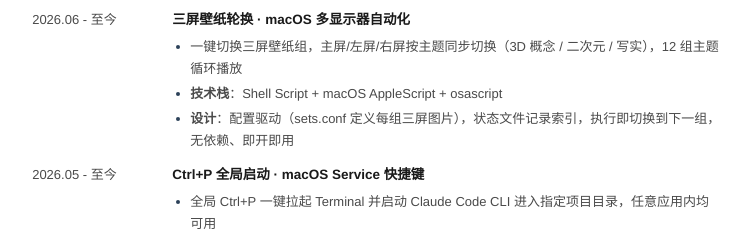
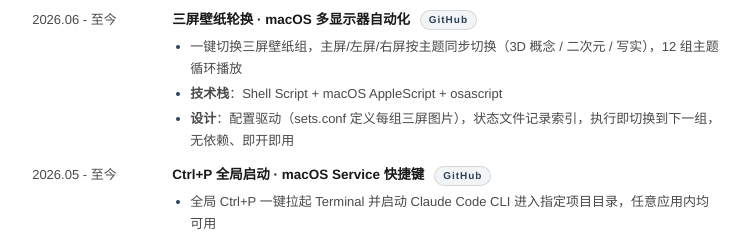
Before and after one commit to Lumos-789/Lumos-789.github.io, a plain HTML site: page index.html in a window 1280 px wide. Shown: the part 3329-3564 px from the top of the page, without its empty margins (263-1016 px from the left). Drawn offline with Linux system fonts and the light colour scheme.

Commit message:
feat: add GitHub links to wallpaper-rotation & ctrl-p-launcher

```diff
--- a/index.html
+++ b/index.html
@@ -957,7 +957,7 @@
     <div class="proj-item">
       <div class="proj-header">
         <span class="time">2026.06 - 至今</span>
-        <span class="name">三屏壁纸轮换 · macOS 多显示器自动化</span>
+        <span class="name">三屏壁纸轮换 · macOS 多显示器自动化 <a href="https://github.com/Lumos-789/wallpaper-rotation" target="_blank" style="display:inline-block;font-size:10px;font-weight:600;letter-spacing:1px;color:var(--accent);background:rgba(44,65,89,0.06);border:1px solid rgba(44,65,89,0.15);border-radius:999px;padding:1px 8px;margin-left:6px;vertical-align:middle;text-decoration:none;line-height:1.6">GitHub</a></span>
       </div>
       <div class="proj-detail">
         <ul>
@@ -971,7 +971,7 @@
     <div class="proj-item">
       <div class="proj-header">
         <span class="time">2026.05 - 至今</span>
-        <span class="name">Ctrl+P 全局启动 · macOS Service 快捷键</span>
+        <span class="name">Ctrl+P 全局启动 · macOS Service 快捷键 <a href="https://github.com/Lumos-789/ctrl-p-launcher" target="_blank" style="display:inline-block;font-size:10px;font-weight:600;letter-spacing:1px;color:var(--accent);background:rgba(44,65,89,0.06);border:1px solid rgba(44,65,89,0.15);border-radius:999px;padding:1px 8px;margin-left:6px;vertical-align:middle;text-decoration:none;line-height:1.6">GitHub</a></span>
       </div>
       <div class="proj-detail">
         <ul>
```
